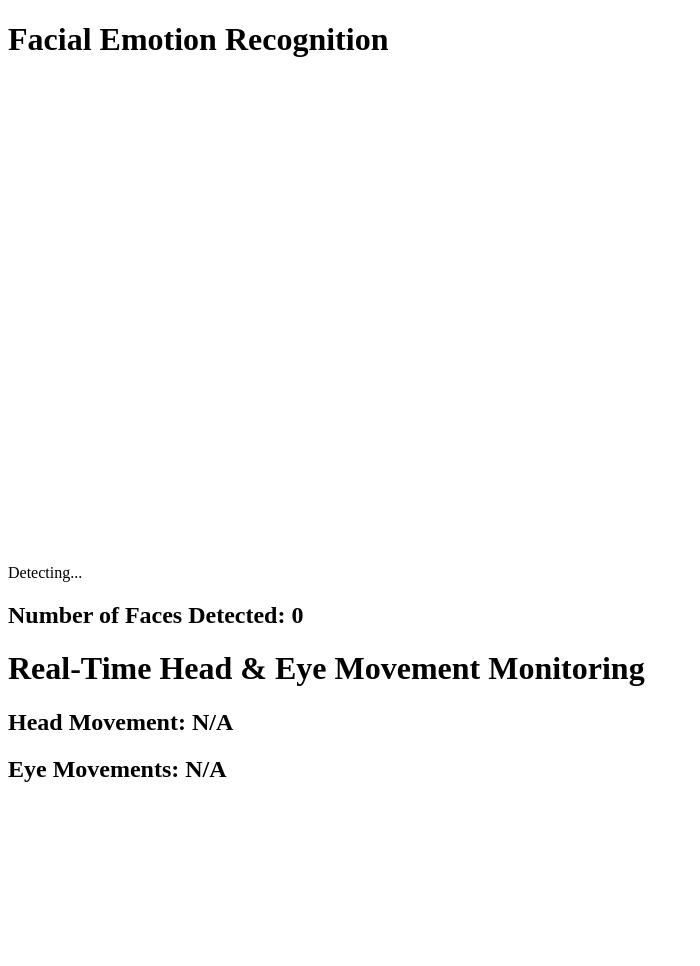
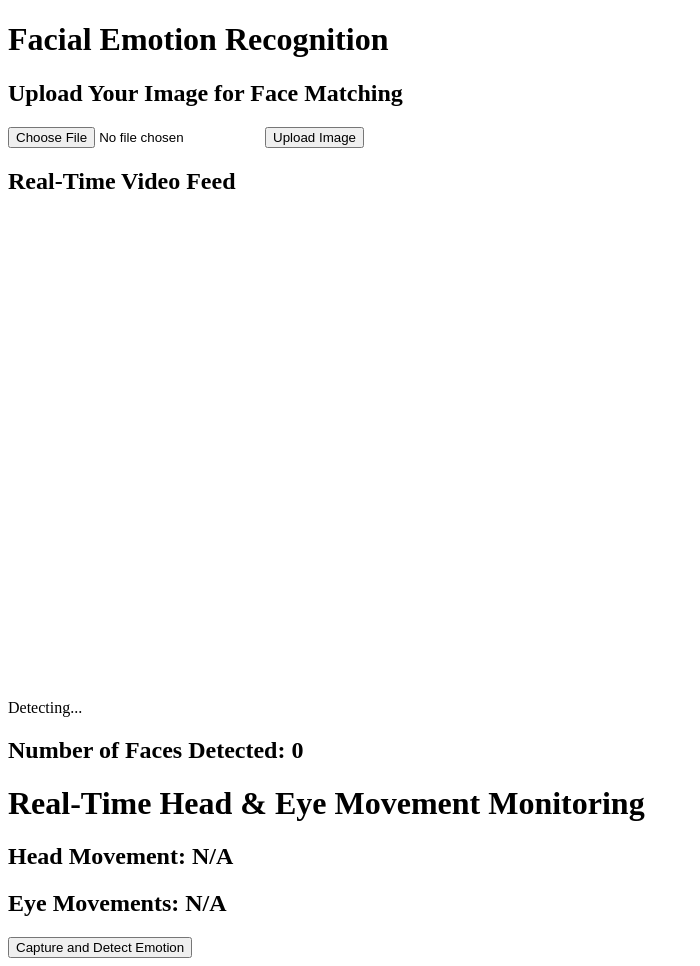
Before and after one commit to MohanraajiGridDynamics/Facial_Emotion_detection, a Django app: page / in a window 1280 px wide. Shown: the whole page, without its empty margins (0-700 px from the left). Before the commit the page ends 782 px from the top, so only its background shows below. Run offline with Django 5.2, Linux system fonts and the light colour scheme; parts of the project's set-up code (start-up, migrations or seed data) failed here and were passed over.

Commit message:
Face Recog not working after integration

```diff
--- a/emotion/templates/index.html
+++ b/emotion/templates/index.html
@@ -7,14 +7,18 @@
 </head>
 <body>
     <h1>Facial Emotion Recognition</h1>
+
+    <!-- Image Upload Section -->
+    <h2>Upload Your Image for Face Matching</h2>
+    <form id="uploadForm" enctype="multipart/form-data" method="POST">
+        {% csrf_token %}
+        <input type="file" name="reference_image" accept="image/*" required>
+        <button type="submit">Upload Image</button>
+    </form>
+
+    <!-- Real-Time Video Feed -->
+    <h2>Real-Time Video Feed</h2>
     <video id="video" width="640" height="480" autoplay></video>
-<!--    <button onclick="capture()">Capture</button>-->
-<!--    <canvas id="canvas" width="640" height="480"></canvas>-->
-<!--    <img id="photo" style="display:none">-->
-<!--    <button onclick="captureAndDetect()">Capture & Detect Emotion</button>-->
-<!--    <p id="emotion-output">Detected Emotion: </p>-->
-
-    <video id="videoStream" autoplay></video>
     <div id="emotionOutput">Detecting...</div>
     <h2>Number of Faces Detected: <span id="face-count">0</span></h2>
 
@@ -24,8 +28,26 @@
         <h2>Eye Movements: <span id="eye-directions">N/A</span></h2>
     </div>
 
+    <!-- Capture Image and Detect Emotion Button -->
+    <button id="captureButton" onclick="captureAndDetect()">Capture and Detect Emotion</button>
+
     <script>
+        // Upload image and start face matching
+        document.getElementById("uploadForm").addEventListener("submit", function(event) {
+            event.preventDefault();
+            let formData = new FormData(this);
+            fetch('/upload_image/', {
+                method: 'POST',
+                body: formData
+            })
+            .then(response => response.json())
+            .then(data => {
+                console.log("Image uploaded successfully. Starting face match...");
+            })
+            .catch(error => console.error("Error uploading image:", error));
+        });
 
+        // Fetch emotion every 2 seconds
         function fetchEmotion() {
             fetch("/detect_emotion/")
                 .then(response => {
@@ -41,38 +63,24 @@
                     console.error("Error fetching emotion:", error);
                 });
         }
-
-        // Fetch emotion every 2 seconds
         setInterval(fetchEmotion, 2000);
 
+        // Video setup
         let video = document.getElementById('video');
         navigator.mediaDevices.getUserMedia({ video: true })
             .then(stream => { video.srcObject = stream });
 
-        function capture() {
-            let canvas = document.getElementById('canvas');
-            let context = canvas.getContext('2d');
-            context.drawImage(video, 0, 0, 640, 480);
-            let data = canvas.toDataURL('image/png');
-            fetch('/detect/', {
-                method: 'POST',
-                body: JSON.stringify({ image: data }),
-                headers: { 'Content-Type': 'application/json' }
-            })
-            .then(response => response.json())
-            .then(data => alert('Emotion: ' + data.emotion));
-        }
-
+        // Capture and detect emotion
         function captureAndDetect() {
             fetch('/detect_emotion/')
                 .then(response => response.json())
                 .then(data => {
-                document.getElementById('emotion-output').innerText = "Detected Emotion: " + data.emotion;
+                    document.getElementById('emotionOutput').innerText = "Detected Emotion: " + data.emotion;
                 })
                 .catch(error => console.error('Error:', error));
         }
 
-
+        // Update face count every 2 seconds
         function updateFaceCount() {
             fetch("{% url 'count_faces' %}")
                 .then(response => response.json())
@@ -81,10 +89,9 @@
                 })
                 .catch(error => console.error("Error fetching face count:", error));
         }
-
-        // Update face count every 2 seconds
         setInterval(updateFaceCount, 2000);
 
+        // Update head and eye movement
         function updateMovement() {
             fetch("{% url 'monitor_movement' %}")
                 .then(response => response.json())
@@ -94,8 +101,6 @@
                 })
                 .catch(error => console.error("Error fetching movement:", error));
         }
-
-        // Update every 2 seconds
         setInterval(updateMovement, 2000);
     </script>
 </body>
--- a/emotion/views.py
+++ b/emotion/views.py
@@ -1,19 +1,18 @@
 import cv2
 import numpy as np
 import os
+from django.core.files.storage import FileSystemStorage
 from django.http import JsonResponse, StreamingHttpResponse
 from django.shortcuts import render
 from tensorflow.keras.models import load_model
-from tensorflow import keras
-import time
+import face_recognition
+from .face_match import run_face_match  # Assuming face_match.py is in the same directory
 
-# Define base directory and model path for your emotion model (unchanged)
+# Define base directory and model path for your emotion model
 BASE_DIR = os.path.dirname(os.path.abspath(__file__))
 MODEL_PATH = os.path.join(BASE_DIR, "emotion_model_fixed.hdf5")
 
-cap = None
-
-
+# Load the emotion detection model
 if not os.path.exists(MODEL_PATH):
     raise FileNotFoundError(f"❌ Model file not found: {MODEL_PATH}")
 
@@ -23,11 +22,15 @@ try:
 except Exception as e:
     print(f"❌ Error loading model: {e}")
 
+# Emotion labels for prediction
 emotion_labels = ['Angry', 'Disgust', 'Fear', 'Happy', 'Neutral', 'Sad', 'Surprise']
 
-# Initialize Haar cascades
+# Initialize Haar cascades for face and eye detection
+#face_cascade = cv2.CascadeClassifier(cv2.data.haarcascades + 'haarcascade_frontalface_default.xml')
 face_cascade = cv2.CascadeClassifier(cv2.data.haarcascades + 'haarcascade_frontalface_default.xml')
 eye_cascade = cv2.CascadeClassifier(cv2.data.haarcascades + 'haarcascade_eye.xml')
+
+print("Cascade loaded:", face_cascade.empty())  # If True, it failed to load
 
 
 def home(request):
@@ -35,6 +38,28 @@ def home(request):
     Render the main page.
     """
     return render(request, 'index.html')
+
+
+def upload_image(request):
+    """
+    Handle the uploaded image, save it, and run face match and emotion detection.
+    """
+    if request.method == 'POST' and request.FILES['reference_image']:
+        uploaded_file = request.FILES['reference_image']
+
+        # Save the uploaded image to the file system
+        fs = FileSystemStorage()
+        filename = fs.save(uploaded_file.name, uploaded_file)
+        file_url = fs.url(filename)
+
+        # Run face match on the uploaded image
+        reference_image_path = os.path.join(fs.location, filename)
+        print(f"[INFO] Reference Image Path: {reference_image_path}")
+        run_face_match(reference_image_path)  # Face match logic here
+
+        return JsonResponse({'message': 'Face match started', 'file_url': file_url})
+
+    return render(request, 'upload_image.html')
 
 
 def detect_emotion(request):
@@ -70,8 +95,6 @@ def detect_emotion(request):
         return JsonResponse({'emotion': emotion})
 
     return JsonResponse({'emotion': 'Unknown'})
-
-
 
 
 def count_faces(request):
@@ -177,17 +200,13 @@ def monitor_head_eye_movement(request):
             else:
                 eye_direction = f"{eye_vertical} {eye_horizontal}" if eye_vertical != "Center" else eye_horizontal
 
-            #eye_directions.append(eye_direction)
             eye_directions.clear()
             eye_directions.append(eye_direction)
 
-
     result = {
         "head_direction": head_direction,
-       # "eye_directions": eye_directions
         "eye_directions": eye_directions
     }
     print("🔍 Head Movement:", head_direction)
-    #print("🔍 Eye Movement:", eye_directions)
     print("🔍 Eye Movement:", eye_directions)
     return JsonResponse(result)
```
Lines whose indentation alone changed are shown as unchanged.
